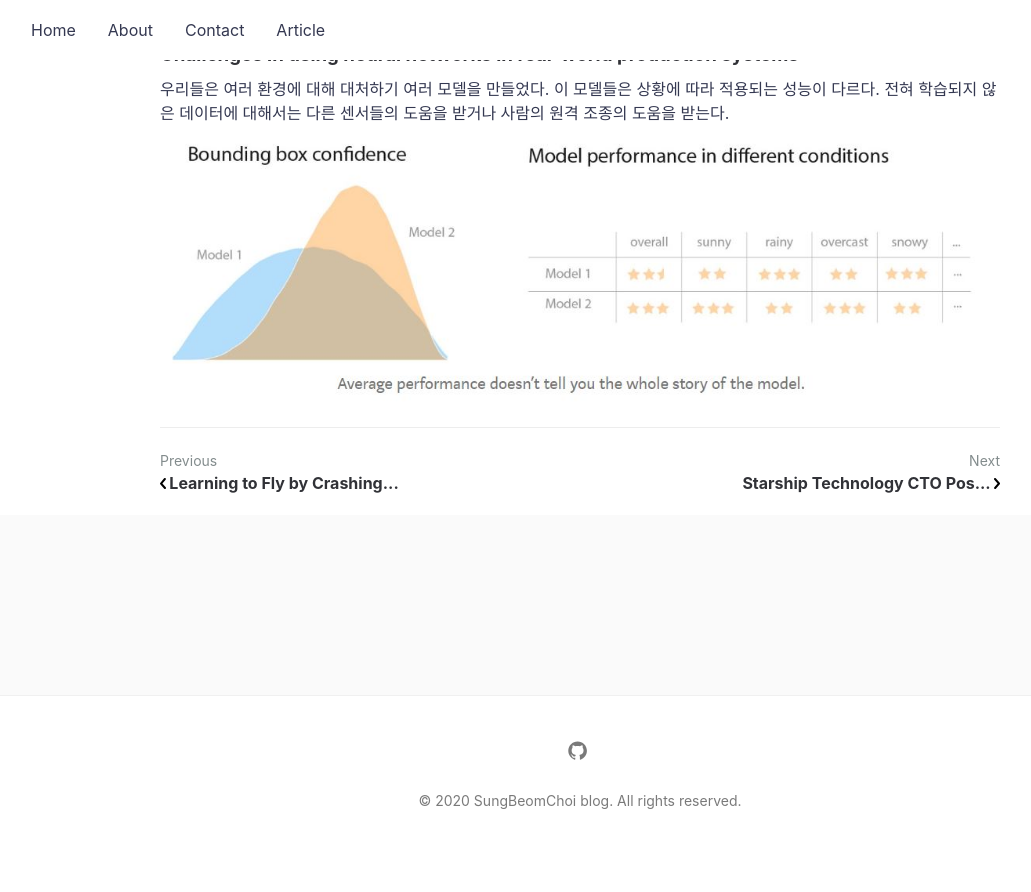
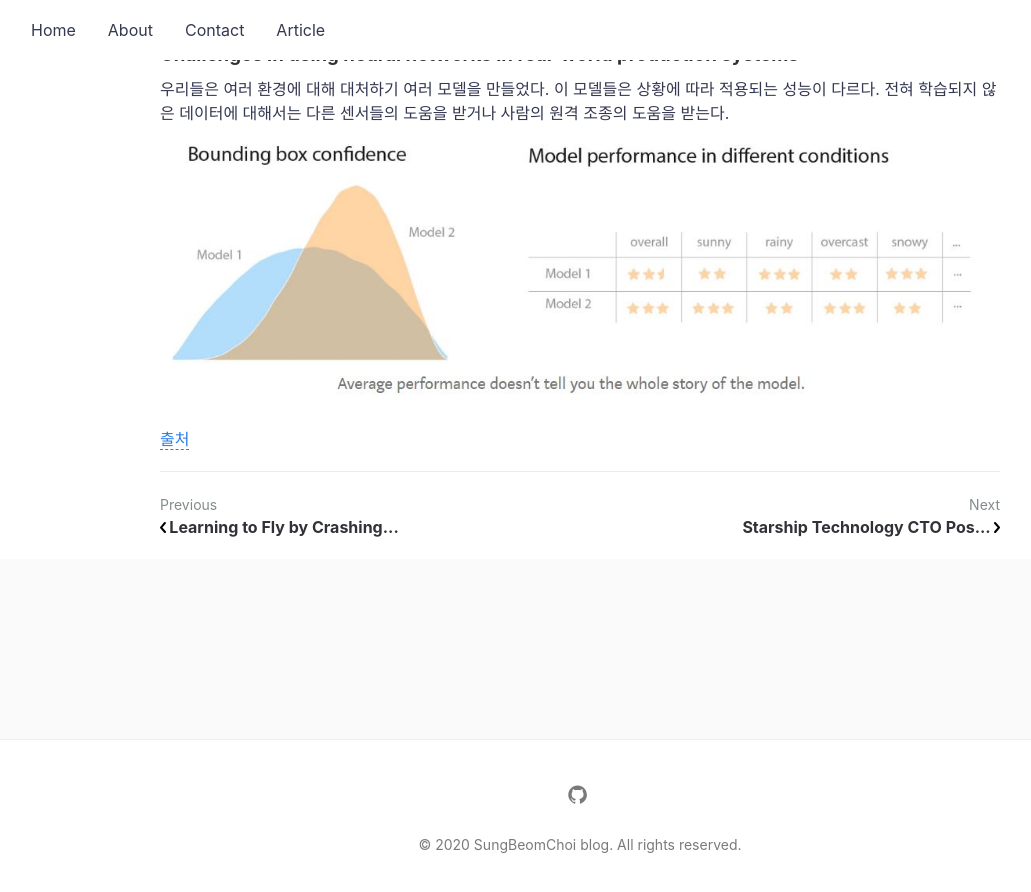
Before and after one commit to SUNGBEOMCHOI/SungBeomChoi.github.io, a Jekyll site: the page built from _posts/2020-06-10-How_Neural_Networks_Power_Robots_at_Starship_리뷰.md, in a window 1280 px wide and 900 px high, scrolled down 2382 px. Shown: the top 892 px of the window, without its empty margins (60-1091 px from the left). Built offline with Jekyll 4.4.1, drawn with Linux system fonts in a browser that asks for light colours; comment, search, counter and statistics services are not loaded; before the commit the page ends 3238 px from its top, so only the background shows below that.

Commit message:
add reference

```diff
--- a/_posts/2020-06-10-How_Neural_Networks_Power_Robots_at_Starship_리뷰.md
+++ b/_posts/2020-06-10-How_Neural_Networks_Power_Robots_at_Starship_리뷰.md
@@ -42,3 +42,5 @@ featured-img: 2020-06-10-How_Neural_Networks_Power_Robots_at_Starship_review/sta
 우리들은 여러 환경에 대해 대처하기 여러 모델을 만들었다. 이 모델들은 상황에 따라 적용되는 성능이 다르다.
 전혀 학습되지 않은 데이터에 대해서는 다른 센서들의 도움을 받거나 사람의 원격 조종의 도움을 받는다.
 ![different_models_at_different_env](https://github.com/SUNGBEOMCHOI/SungBeomChoi.github.io/blob/master/assets/img/posts/2020-06-10-How_Neural_Networks_Power_Robots_at_Starship_review/different_models_at_different_env.jpg?raw=true)
+
+[출처](https://medium.com/starshiptechnologies/how-neural-networks-power-robots-at-starship-3262cd317ec0)
```
